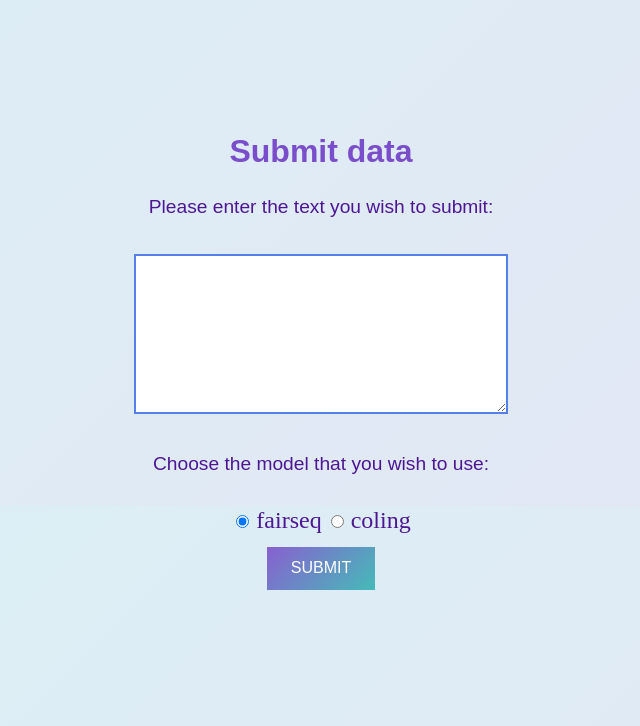
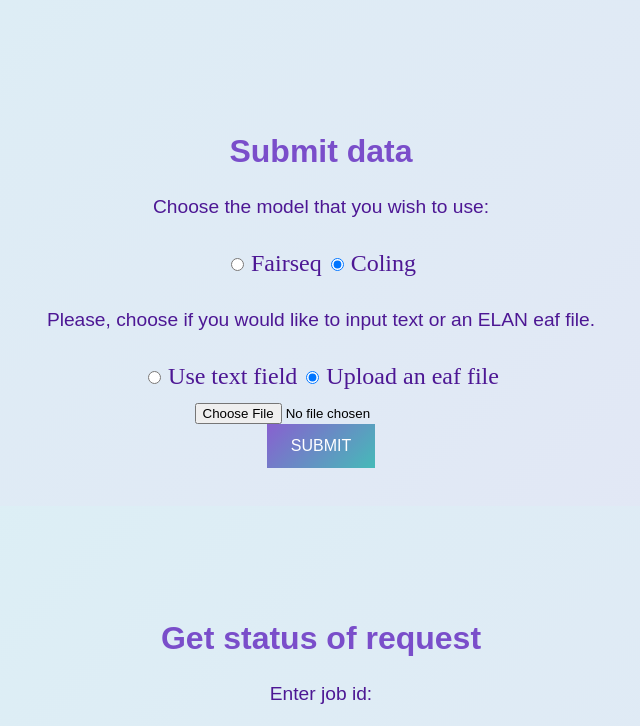
Before and after one commit to mpsilfve/glossing-UI, a Flask app: page /new in a window 1280 px wide. Shown: the part 294-1020 px from the top of the page, without its empty margins (319-959 px from the left). Run offline with Flask 2, Linux system fonts and the light colour scheme; parts of the project's set-up code (start-up, migrations or seed data) failed here and were passed over; some libraries are stand-ins or nearby versions.

Commit message:
correct commit - added functionality about preservation of annotation information in outputs from eaf file inputs, and added UI for choice between text and eaf file inputs.

```diff
--- a/backend_coling/listen.py
+++ b/backend_coling/listen.py
@@ -12,7 +12,7 @@
 from watchdog.observers import Observer
 from watchdog.events import PatternMatchingEventHandler
 import time, sys
-print("I am here\n")
+# print("I am here\n")
 
 # make a sorted list of jobs
 # job id is based on time stamp, so sorted list of jobs is effectively a queue.
@@ -44,6 +44,7 @@
     ----------
     event: event object
         the event object containing information about the newly created file
+        the path of the newly created file is of the form: /data/model_requestId.txt
     """
     print("on created")
     print("hey, {} has been created!".format(event.src_path))
--- a/backend_server/requirements.txt
+++ b/backend_server/requirements.txt
@@ -1 +1,2 @@
 Flask==1.1.2
+defusedxml==0.7.1
--- a/backend_server/server.py
+++ b/backend_server/server.py
@@ -7,6 +7,7 @@
 from flask import request, jsonify
 import os
 from os import path
+from .xml_parsing.parsing import parseTierWithTime
 
 
 app = flask.Flask(__name__) # create the Flask application object
@@ -38,6 +39,48 @@
 @app.route('/api/job', methods=['POST'])
 def api_job():
     """" Receives and saves model input data
+    Example request:
+    {
+        "text": "Text string containing text to be processed",
+        "model": "Example_Model"
+    }
+    Returns
+    -------
+    JSON object
+        object containing job id of the received request
+    """
+    # retrieve data in form of Python dictionary from request
+    data = request.json
+    # assign input_type to data
+    data['input_type'] = 'text'
+    # assign request id to be the current time stamp
+    now = datetime.now()
+    request_id = int(datetime.timestamp(now))
+    data["id"] = request_id
+    # retrieve which model was requested
+    model = data["model"]
+    if model not in ['fairseq', 'coling']:
+        flask.abort(400, 'Invalid model')
+    # TODO delete when not needed anymore
+    print(data, file=sys.stderr)
+    # save the request data in the data folder
+    with open(f'/data/{model}_{request_id}.txt', 'w') as outfile:
+        json.dump(data, outfile)
+
+    return jsonify({"job_id":request_id})
+
+@app.route('/api/job/eaf', methods=['POST'])
+def api_job_from_eaf():
+    """ Creates a new job from an eaf file.
+    Tier ID and model must be specified.
+
+    Example request:
+    {
+        "eaf": "XML string containing the EAF XML file",
+        "tier_id": "Example",
+        "model": "Example_Model"
+    }
+
     Returns
     -------
     JSON object
@@ -48,16 +91,32 @@
     # assign request id to be the current time stamp
     now = datetime.now()
     request_id = int(datetime.timestamp(now))
-    data["id"] = request_id
     # retrieve which model was requested
     model = data["model"]
+    if model not in ['fairseq', 'coling']:
+        flask.abort(400, 'Invalid model')
     # TODO delete when not needed anymore
+
+    eaf_data = parseTierWithTime(data['tier_id'], data['eaf'])
+    # TODO split in the same way as in the model
+    # eaf_model_input = ''
+
+    # for annotation in eaf_data:
+    #     eaf_model_input += annotation['annotation_text']
+
+    model_input_data = {
+        'input_type': 'eaf_file',
+        'eaf_data': eaf_data,
+        'model': model,
+        'id': request_id,
+    }
     print(data, file=sys.stderr)
     # save the request data in the data folder
     with open(f'/data/{model}_{request_id}.txt', 'w') as outfile:
-        json.dump(data, outfile)
+        json.dump(model_input_data, outfile)
 
     return jsonify({"job_id":request_id})
+
 
 # for status check requests
 @app.route('/api/job/<int:job_id>')
--- a/backend_server/templates/react-ui.html
+++ b/backend_server/templates/react-ui.html
@@ -14,20 +14,34 @@
         <article>
             <div class="form">
                 <h2>Submit data</h2>
-                <p>Please enter the text you wish to submit:</p>
-                <form>
-                    <textarea id=input_text class=user_input required></textarea>
+                <form onsubmit="event.preventDefault()">
                     <p>Choose the model that you wish to use:</p>
                     <div id="model_buttons" class="form">
                         <input type="radio" id="fairseq"
-                               name="model" value="fairseq" checked>
-                        <label for="fairseq" class="model_button">fairseq</label>
+                        name="model" value="fairseq">
+                        <label for="fairseq" class="model_button">Fairseq</label>
                         <input type="radio" id="coling"
-                               name="model" value="coling">
-                        <label for="coling" class="model_button">coling</label>
+                        name="model" value="coling" checked>
+                        <label for="coling" class="model_button">Coling</label>
                     </div>
+                    <p>Please, choose if you would like to input text or an ELAN eaf file.</p>
+                    <div id="input_buttons" class="form">
+                        <input type="radio" id="text_field_radio_button"
+                        name="input_type" value="text_field" onchange="selectInputType(this)">
+                        <label for="text_field_radio_button" class="model_button">Use text field</label>
+                        <input type="radio" id="eaf_file_radio_button"
+                        name="input_type" value="eaf_file" onchange="selectInputType(this)" checked>
+                        <label for="eaf_file_radio_button" class="model_button">Upload an eaf file</label>
+                    </div>
+                    <div id=input_text_div style="display:none">
+                        <p>Please enter the text you wish to submit:</p>
+                        <textarea id=input_text class=user_input></textarea>
+                    </div>
+                    <div id=eaf_text_div>
+                        <input id='eaf_input' type=file />
+                    </div>
+                    <button class=job_buttons onclick="submit_job()">Submit</button>
                 </form>
-                <button class=job_buttons onclick="submit_job()">Submit</button>
             </div>
 
             <div class="form">
@@ -65,20 +79,64 @@
                  * This will also prefill the job id in the get status form.
                  **/
                  async function submit_job() {
-                    const inputText = document.getElementById("input_text").value;
-                    const isFairseq = document.getElementById("fairseq").checked;
-                    const isColing = document.getElementById("coling").checked;
-                    let data;
-                    if (isFairseq) {
-                        data = {text:inputText, model:'fairseq'};
+                    let data = {};
+                    data = gatherModelMetadata(data);
+                    const isEafFile = document.getElementById('eaf_file_radio_button').checked;
+
+                    let jobData;
+                    // perform different requests depending on the chosen input type
+                    if (isEafFile) {
+                        const selectedFile = document.getElementById('eaf_input').files[0];
+                        const text = await selectedFile.text();
+                        // TODO set up transcription id specification by user
+                        const tier_id = 'Transcription';
+                        data = {...data, eaf:text, tier_id:tier_id};
+                        console.log(data);
+                        jobData = await requestData('/api/job/eaf', data, 'POST');
                     } else {
-                        data = {text:inputText, model:'coling'};
+                        const inputText = document.getElementById("input_text").value;
+                        data.text = inputText;
+                        console.log(data);
+                        jobData = await requestData('/api/job', data, 'POST');
                     }
-                    const jobData = await requestData('/api/job', data, 'POST');
                     document.getElementById("input_job_id").value = jobData.job_id;
                     checkStatus(jobData.job_id);
                 }
 
+                /**
+                 * Helper function to add metadata (model type chosen, model parameters)
+                 * and add
+                 * @param: {Object} data - data object, to which metadata keys and values will be added.
+                 * @returns: {Object} data - data object with metadata added to it
+                 * @todo: expand this function, as more parameters about the model can be set by the user.
+                 * */
+                function gatherModelMetadata(data) {
+                    const isFairseq = document.getElementById("fairseq").checked;
+                    if (isFairseq) {
+                        data.model = 'fairseq';
+                    } else {
+                        data.model = 'coling';
+                    }
+                    return data;
+                }
+
+                /**
+                 * Onchange function that shows the text input field of eaf upload button
+                 * depending on what radio button is selected.
+                 * @param {Event} radio - An onchange event of a radio button
+                 * */
+                function selectInputType(radio) {
+                    const text_field = document.getElementById('input_text_div');
+                    const eaf_file = document.getElementById('eaf_text_div');
+
+                    if (radio.value === 'text_field') {
+                        text_field.style.display = 'block';
+                        eaf_file.style.display = 'none';
+                    } else if (radio.value === 'eaf_file') {
+                        text_field.style.display = 'none';
+                        eaf_file.style.display = 'block';
+                    }
+                }
 
                 /**
                  * Helper function for a REST API request.
--- a/xml_parsing/parsing.py
+++ b/backend_server/xml_parsing/parsing.py
@@ -1,3 +1,6 @@
+"""
+This will parse an eaf file. An example of eaf file is found in berrypicking_Annotations.eaf
+"""
 from defusedxml import ElementTree as ET
 
 ANNOTATION_DOCUMENT = 'ANNOTATION_DOCUMENT'
@@ -134,8 +137,7 @@
 # if the type_ref is Associated, then find the tier using PARENT_REF and do the same
 def parseTierWithTime(tier_id, xml_doc):
     # create time slot dictionary
-    tree = ET.parse(xml_doc)
-    root = tree.getroot()
+    root = ET.fromstring(xml_doc)
 
     if root.tag != ANNOTATION_DOCUMENT:
         raise EafParseError('Root is not ANNOTATION_DOCUMENT')
@@ -153,7 +155,6 @@
     if not time_order_dict:
         raise EafParseError('No time slots in time order')
 
-    # get tier, if its type_ref is Alignable True, then extract directly the time slots into a dictionary
     input_tier = None
 
     for child in root.findall(TIER):
@@ -177,14 +178,16 @@
     else:
         tier_list = getReferenceAnnotations(input_tier, root, time_order_dict)
 
-    for value in tier_list:
-        print(value)
+    # for value in tier_list:
+    #     print(value)
+
+    return tier_list
 
 
-xml_document = open('berrypicking_Annotations.eaf')
-try:
-    # getInputText('Transcription', xml_document)
-    # TODO you cannot use the same xml_document second time?
-    parseTierWithTime('Transcription', xml_document)
-finally:
-    xml_document.close()
+# xml_document = open('berrypicking_Annotations.eaf')
+# try:
+#     # getInputText('Transcription', xml_document)
+#     # TODO you cannot use the same xml_document second time?
+#     parseTierWithTime('Transcription', xml_document)
+# finally:
+#     xml_document.close()
```
Also changed, not shown: backend_coling/model_inference.py (+39 -17 lines), backend_coling/process_output.py (+30 -15 lines), backend_server/__init__.py (added), backend_server/xml_parsing/__init__.py (added), 2 other files.
